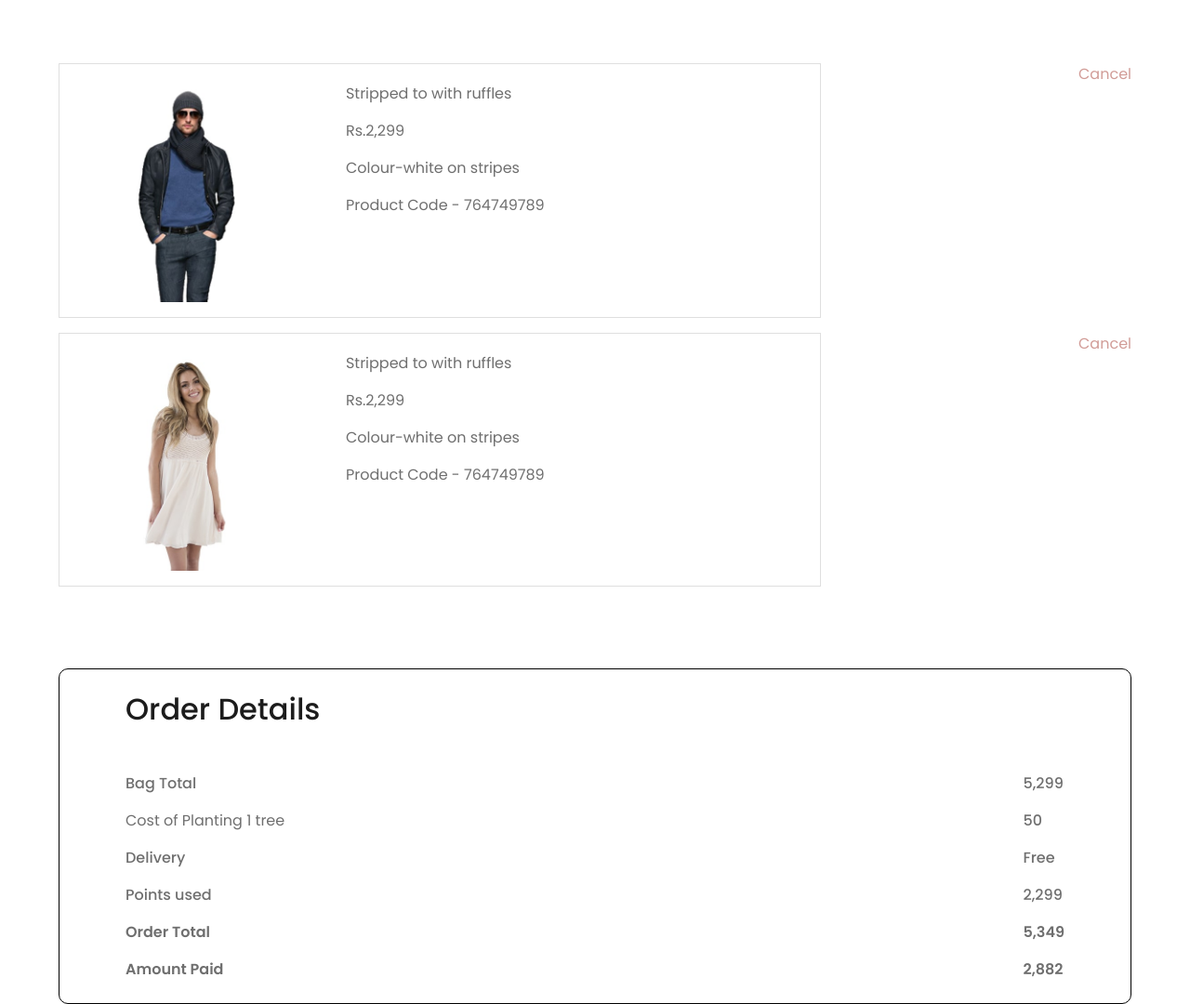
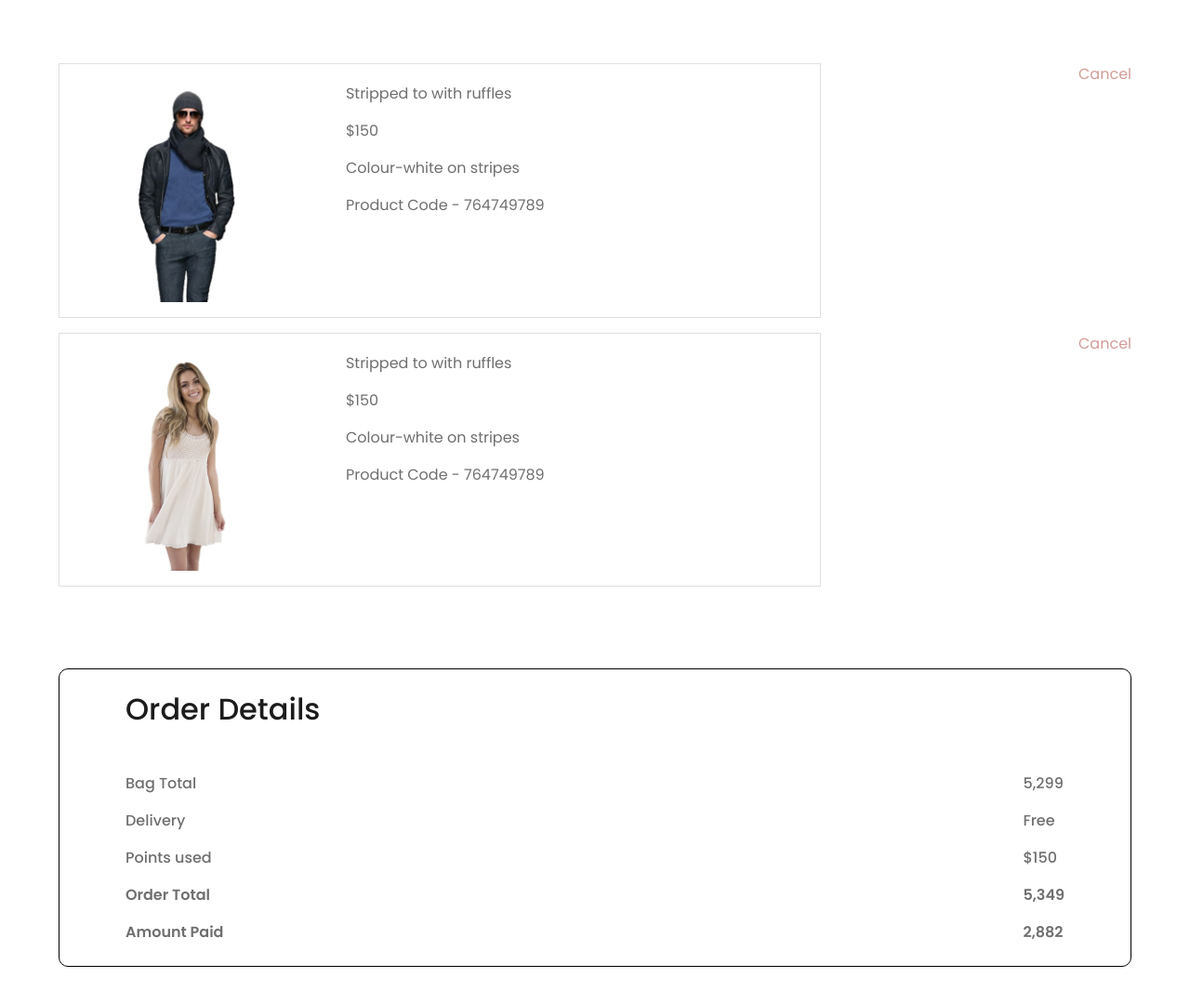
Before and after one commit to amitcakumar/resell, a website built with webpack: page orderdetail.html in a window 1280 px wide. Shown: the part 840-1920 px from the top of the page at 93% size. Built offline with nearby package versions, Linux system fonts and the light colour scheme.

Commit message:
Modification after 5 pm

```diff
--- a/orderdetail.html
+++ b/orderdetail.html
@@ -134,7 +134,7 @@
               <div class="col-md-8">
                 <div class="card-body">
                   <p>Stripped to with ruffles</p>
-                  <p>Rs.2,299</p>
+                  <p>$150</p>
                   <p>Colour-white on stripes</p>
                   <p>Product Code - 764749789</p>
                 </div>
@@ -158,7 +158,7 @@
               <div class="col-md-8">
                 <div class="card-body">
                   <p>Stripped to with ruffles</p>
-                  <p>Rs.2,299</p>
+                  <p>$150</p>
                   <p>Colour-white on stripes</p>
                   <p>Product Code - 764749789</p>
                 </div>
@@ -183,7 +183,7 @@
               <div class="d-flex justify-content-between pt-4">
                 <div>
                   <p class="font-weight-medium">Bag Total</p>
-                  <p class="font-weight-mediumd">Cost of Planting 1 tree</p>
+                  <!-- <p class="font-weight-mediumd">Cost of Planting 1 tree</p> -->
                   <p class="font-weight-medium">Delivery</p>
                   <p class="font-weight-medium">Points used</p>
                   <p class="font-weight-semi-bold">Order Total</p>
@@ -191,9 +191,9 @@
                 </div>
                 <div>
                   <p class="font-weight-medium">5,299</p>
-                  <p class="font-weight-medium">50</p>
+                  <!-- <p class="font-weight-medium">50</p> -->
                   <p class="font-weight-medium">Free</p>
-                  <p class="font-weight-medium">2,299</p>
+                  <p class="font-weight-medium">$150</p>
                   <p class="font-weight-semi-bold">5,349</p>
                   <p class="font-weight-semi-bold">2,882</p>
                 </div>
```
Also changed, not shown: hurray.html (+3 -3 lines).
